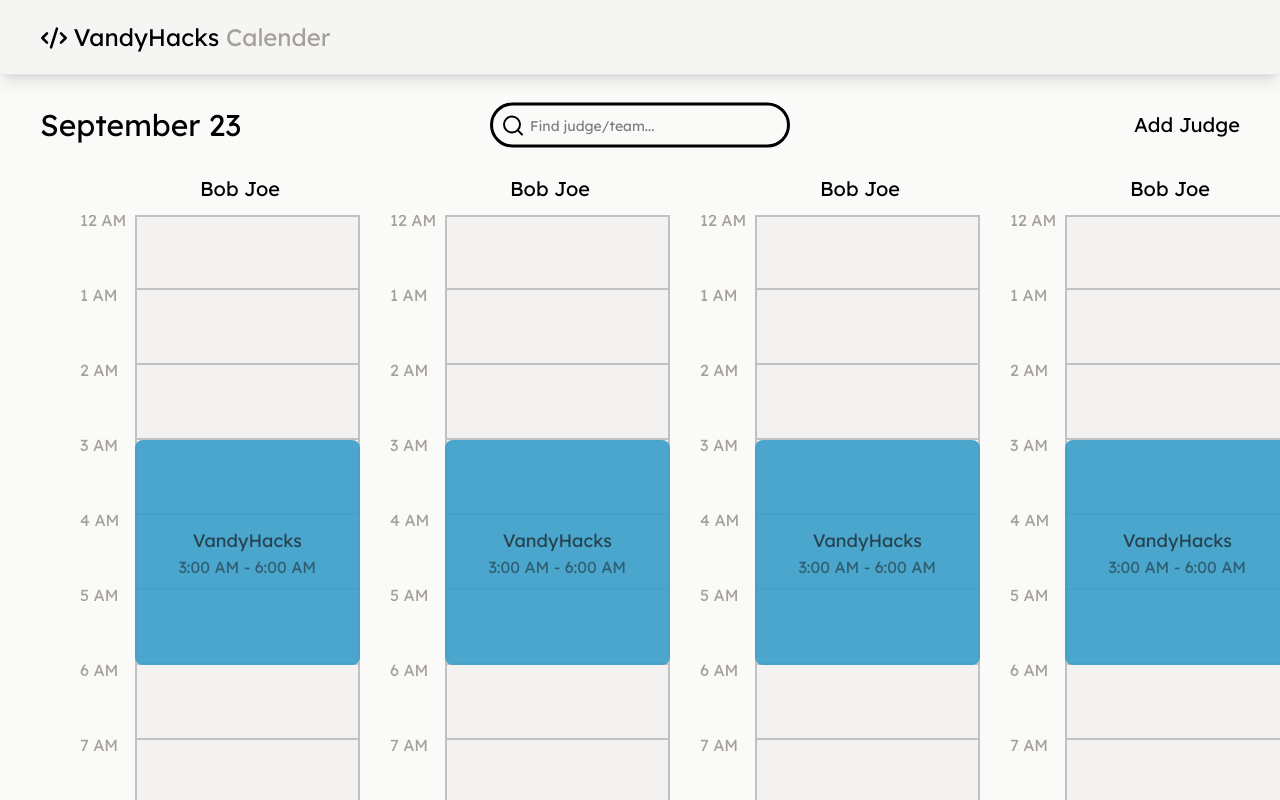
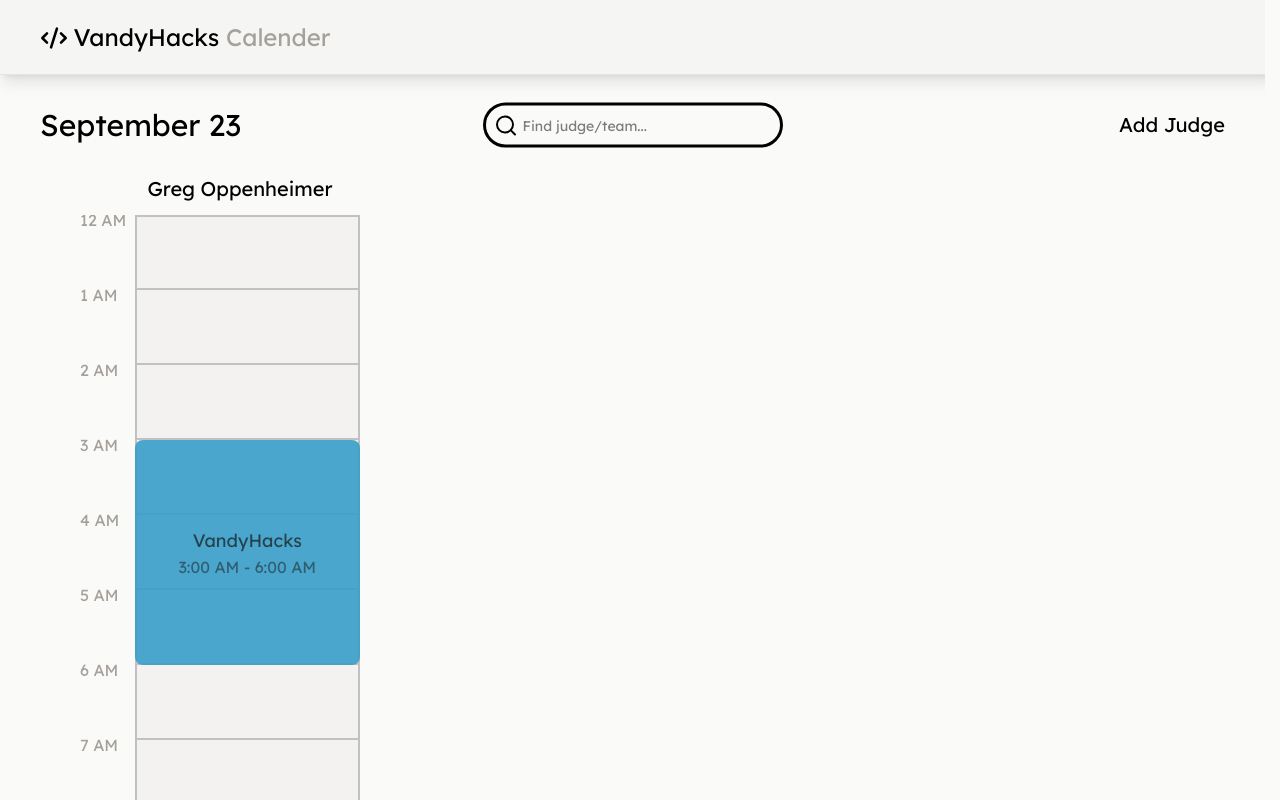
Before and after one commit to noahl25/vandyhacks-calendar, a React (Vite) app in the folder frontend/: page / in a window 1280 px wide. Shown: the top 800 px of the page. Built offline with nearby package versions, Linux system fonts and the light colour scheme.

Commit message:
Added filtering schedules.

```diff
--- a/frontend/src/components/Calendar.jsx
+++ b/frontend/src/components/Calendar.jsx
@@ -5,8 +5,8 @@
 export default function Calendar() {
 
     const [date, setDate] = useState("");
-    const judges = [{ schedule: [{ start: "3:00 AM", end: "6:00 AM", color: "#389ec9ff", teamName: "VandyHacks" }, { start: "9:00 AM", end: "10:00 AM", color: "#c7481aff", teamName: "VandyHacks" }] }, { schedule: [{ start: "3:00 AM", end: "6:00 AM", color: "#389ec9ff", teamName: "VandyHacks" }, { start: "9:00 AM", end: "10:00 AM", color: "#c7481aff", teamName: "VandyHacks" }] }, { schedule: [{ start: "3:00 AM", end: "6:00 AM", color: "#389ec9ff", teamName: "VandyHacks" }, { start: "9:00 AM", end: "10:00 AM", color: "#c7481aff", teamName: "VandyHacks" }] }, { schedule: [{ start: "3:00 AM", end: "6:00 AM", color: "#389ec9ff", teamName: "VandyHacks" }, { start: "9:00 AM", end: "10:00 AM", color: "#c7481aff", teamName: "VandyHacks" }] }, { schedule: [{ start: "3:00 AM", end: "6:00 AM", color: "#389ec9ff", teamName: "VandyHacks" }, { start: "9:00 AM", end: "10:00 AM", color: "#c7481aff", teamName: "VandyHacks" }] }, { schedule: [{ start: "3:00 AM", end: "6:00 AM", color: "#389ec9ff", teamName: "VandyHacks" }, { start: "9:00 AM", end: "10:00 AM", color: "#c7481aff", teamName: "VandyHacks" }] } ]
-    const judges1 = [{ schedule: [{ start: "3:00 AM", end: "6:00 AM", color: "#389ec9ff", teamName: "VandyHacks" }, { start: "9:00 AM", end: "10:00 AM", color: "#c7481aff", teamName: "VandyHacks" }] }, { schedule: [{ start: "3:00 AM", end: "6:00 AM", color: "#389ec9ff", teamName: "VandyHacks" }, { start: "9:00 AM", end: "10:00 AM", color: "#c7481aff", teamName: "VandyHacks" }] },]
+    const judges = [{ schedule: [{ start: "3:00 AM", end: "6:00 AM", color: "#389ec9ff", teamName: "VandyHacks" }], name: "Greg Oppenheimer" }]
+    const [filteredJudges, setFilteredJudges] = useState([]);
 
     useEffect(() => {
 
@@ -17,7 +17,25 @@
         });
         setDate(formattedDate);
 
+        setFilteredJudges([...judges]);
+
     }, []);
+
+    const onFilterChange = (e) => {
+
+        // Set judges so only show judges with name that match input or judges with team that match input
+        setFilteredJudges(judges.filter((obj) => {
+            console.log(obj);
+            let hasTeamInSchedule = false;
+            const input = e.target.value;
+            for (const event of obj.schedule) {
+                if (event.teamName.includes(input))
+                    hasTeamInSchedule = true;
+            }
+            return hasTeamInSchedule || obj.name.includes(input);
+        }));
+
+    }
 
 
     return (
@@ -29,18 +47,23 @@
                 </div>
                 <div className="absolute top-1/2 left-1/2 -translate-y-1/2 -translate-x-1/2 w-[300px] h-[45px] rounded-full border-3 flex justify-center items-center">
                     <Search className="absolute left-2 top-1/2 -translate-y-1/2"/>
-                    <input type="text" id="filter" name="filter" placeholder="Find judge/team..." className="w-full h-full text-sm ml-[37px] outline-none mr-5"/>
+                    <input onChange={onFilterChange} type="text" id="filter" name="filter" placeholder="Find judge/team..." className="w-full h-full text-sm ml-[37px] outline-none mr-5"/>
                 </div>
             </div>
+            {
+                filteredJudges.length !== 0 ?
                 <div className="grid grid-cols-1 sm:grid-cols-2 lg:grid-cols-3 xl:grid-cols-4 px-10 gap-10">
                     {
-                    judges.map((item, key) => {
+                        filteredJudges.map((item, key) => {
                             return (
-                            <JudgeSchedule name="Bob Joe" schedule={item.schedule} key={`judge-schedule-parent-${key}`}/>
+                                <JudgeSchedule name={item.name} schedule={item.schedule} key={`judge-schedule-parent-${key}`}/>
                             )
                         })
                     }
                 </div>
+                :
+                <div className="w-full text-center text-xl">no judge schedules yet! add a judge to create one.</div>
+            }
         </>
     )
 }
--- a/frontend/src/components/JudgeSchedule.jsx
+++ b/frontend/src/components/JudgeSchedule.jsx
@@ -60,7 +60,7 @@
                     })
                 }
                 {
-                    schedule.map((item, key) => {
+                    left > 0 && schedule.map((item, key) => {
                         return (
                             <div key={`${key}-schedule-item`} className="absolute rounded-lg right-0 grid place-items-center overflow-hidden" style={{ top: `${toRatioAfterMidnight(item.start)}%`, bottom: `${100 - toRatioAfterMidnight(item.end)}%`, left: left + "px", backgroundColor: item.color, opacity: "0.9" }}>
                                 <div>
--- a/frontend/src/index.css
+++ b/frontend/src/index.css
@@ -5,6 +5,7 @@
         font-family: 'Lexend', Times, serif;
         background-color: oklch(98.5% 0.001 106.423);
         user-select: none;
+        scrollbar-gutter: stable;
     }
 }
 
--- /dev/null
+++ b/frontend/src/lib/api.js
@@ -0,0 +1,19 @@
+export const useApi = () => {
+
+    const makeRequest = async (endpoint, options = {}) => {
+
+        const response = await fetch(`http://localhost:8000/api/${endpoint}`, {
+            ...options
+        })
+
+        if (!response.ok) {
+            const errorData = await response.json().catch(() => null);
+            throw new Error(errorData?.detail || "An error occured.");
+        }
+
+        return response.json();
+    }
+
+    return { makeRequest };
+
+}
```
Also changed, not shown: 1 other file (tests, documents, lock files or other folders). Lines whose indentation alone changed are shown as unchanged.
